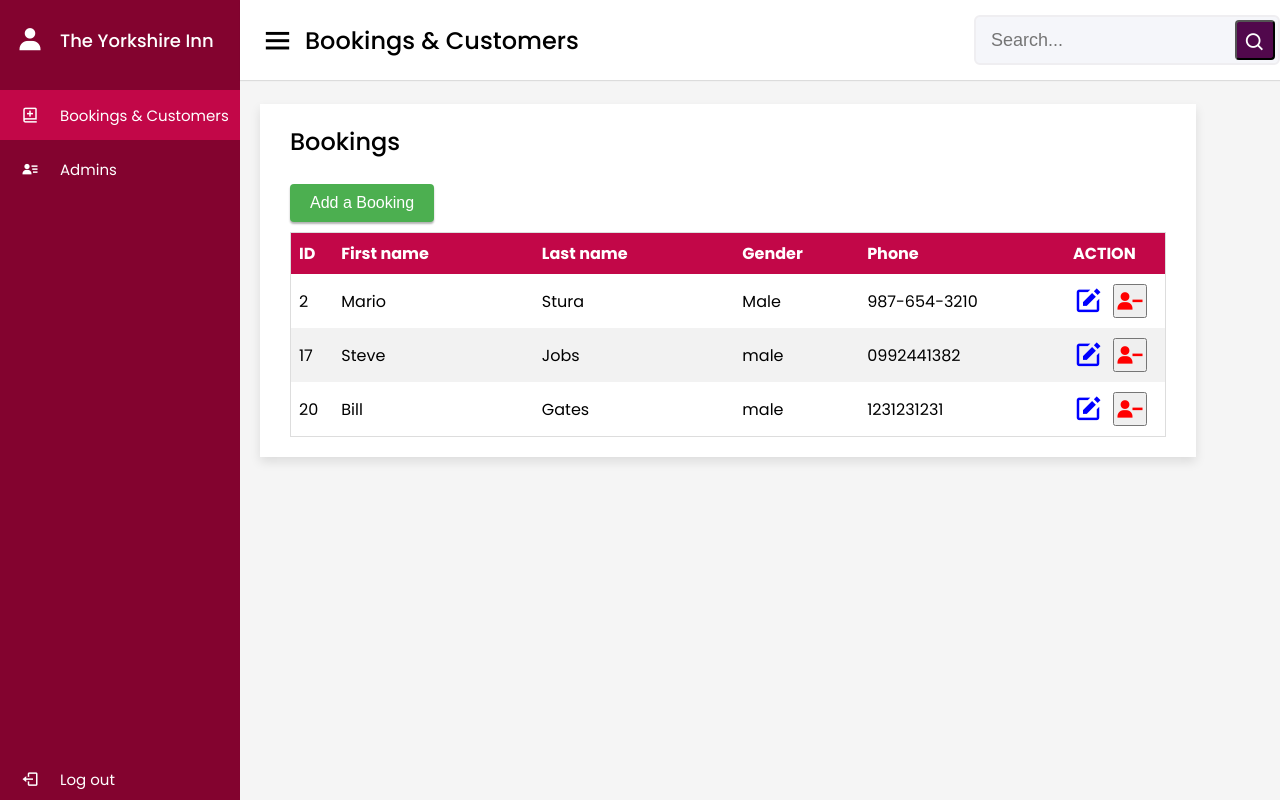
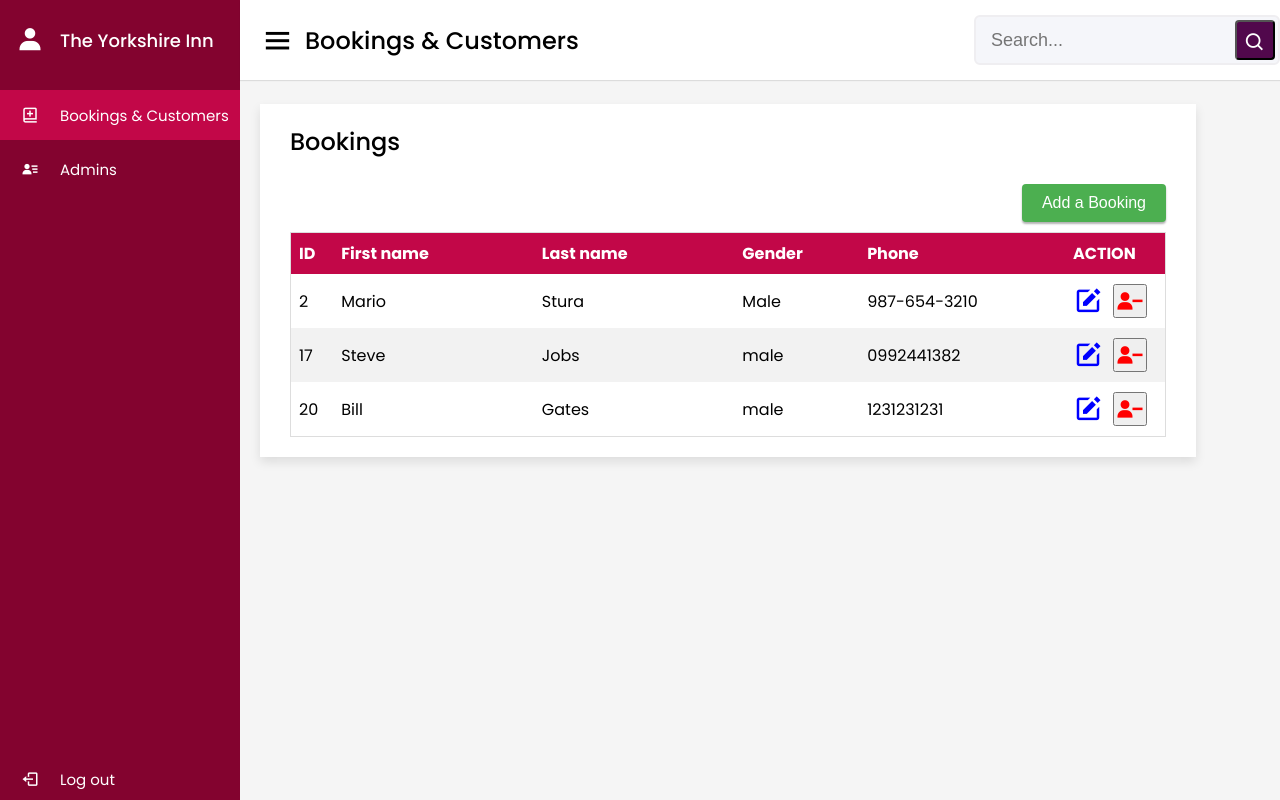
Before and after one commit to blendirrustemi/Senior-Project-Hotel-Management-System, a PHP site: page /bookings/admin/rooms in a window 1280 px wide. Run offline with PHP 8.4, Linux system fonts and the light colour scheme; a user stored in the database is signed in; data comes from the database, SQL or seed files in the repository.

Commit message:
[Styling] Floated admin add buttons to right

```diff
--- a/app/views/admin.view.php
+++ b/app/views/admin.view.php
@@ -96,7 +96,7 @@ if (isset($_POST['search_btn'])){
         <div class="admin-recent-card">
           <div class="title">Bookings</div><br>
           <table class="table table-striped table-bordered table-condensed">
-              <button class="add_a_booking_button" style="background-color: #4CAF50; color: white; font-size: 16px; padding: 10px 20px; border: none; border-radius: 4px; box-shadow: 0 2px 2px rgba(0, 0, 0, 0.3); margin-bottom: 10px;">
+              <button class="add_a_booking_button" style="background-color: #4CAF50; color: white; font-size: 16px; padding: 10px 20px; border: none; border-radius: 4px; box-shadow: 0 2px 2px rgba(0, 0, 0, 0.3); margin-bottom: 10px; float: right;">
                   <a href="adminaddbooking" style="color:white; text-decoration: none;">Add a Booking</a>
               </button>
             <thead>
--- a/app/views/users.view.php
+++ b/app/views/users.view.php
@@ -94,7 +94,7 @@ if (isset($_POST['search_btn'])){
             <div class="admin-recent-card">
                 <div class="title">Admins</div><br>
 
-                <button class="add_admin_button" style="background-color: #4CAF50; color: white; font-size: 16px; padding: 10px 20px; border: none; border-radius: 4px; box-shadow: 0 2px 2px rgba(0, 0, 0, 0.3); margin-bottom: 10px;">
+                <button class="add_admin_button" style="background-color: #4CAF50; color: white; font-size: 16px; padding: 10px 20px; border: none; border-radius: 4px; box-shadow: 0 2px 2px rgba(0, 0, 0, 0.3); margin-bottom: 10px; float: right;">
                     <a href="addadmin" style="color:white; text-decoration: none;">Add an Admin</a>
                 </button>
 
```
